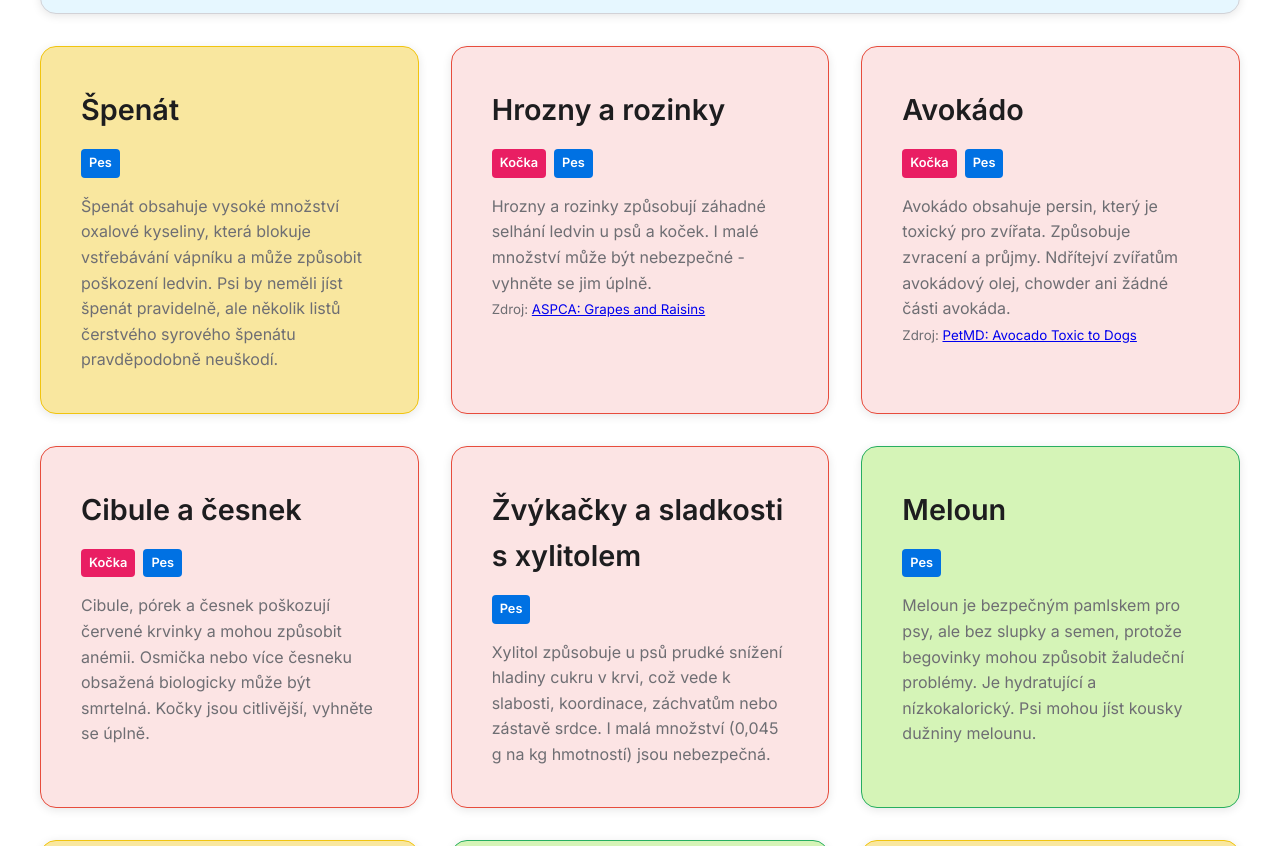
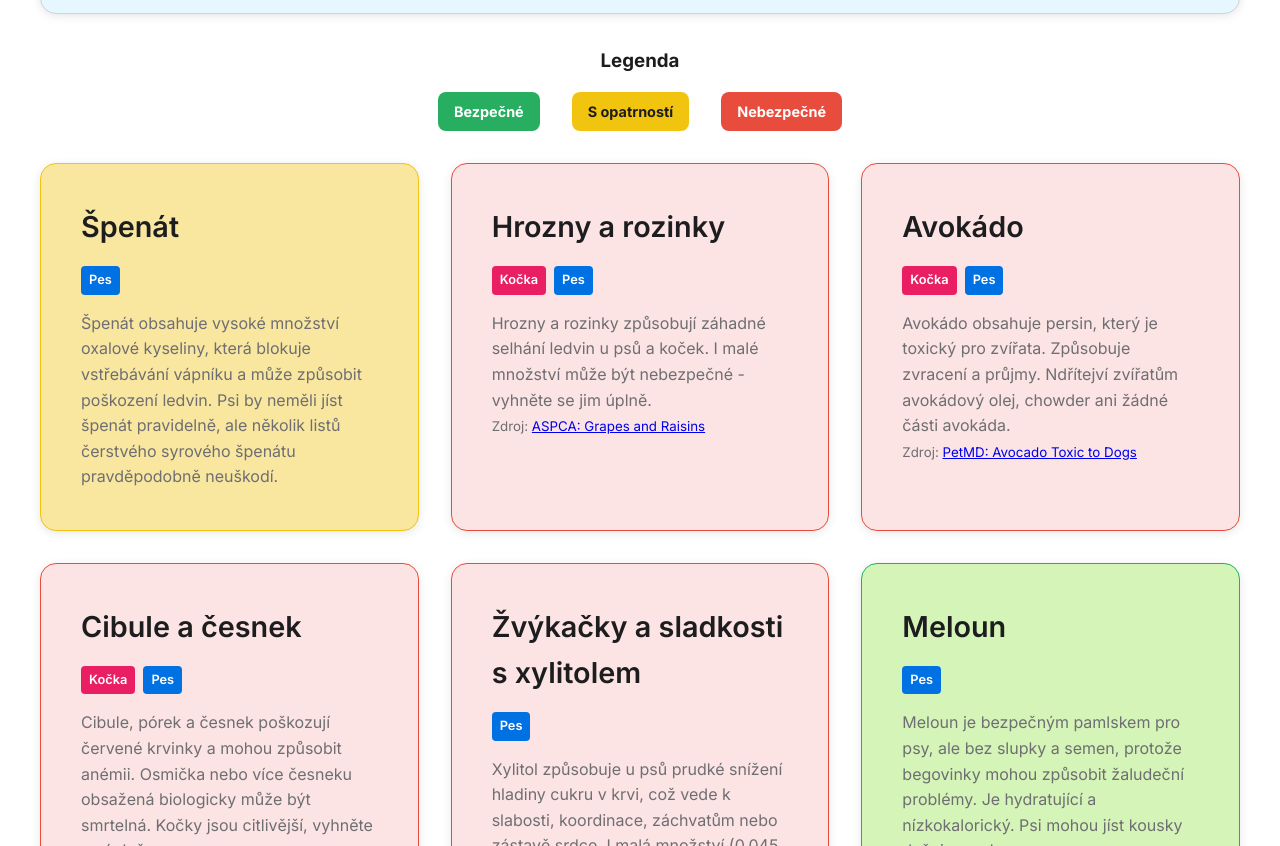
Before and after one commit to iksdeecz/nekrmte.cz, a plain HTML site: page index.html in a window 1280 px wide. Shown: the part 1478-2324 px from the top of the page. Drawn offline with Linux system fonts and the light colour scheme.

Commit message:
Added legend above cards to explain color meanings

```diff
--- a/assets/css/style.css
+++ b/assets/css/style.css
@@ -147,6 +147,53 @@ body.dark .disclaimer {
   background-color: #332f00;
   border-color: #665f00;
   color: #e6e600;
+}
+
+.legend {
+  margin-bottom: 2rem;
+  text-align: center;
+}
+
+.legend h3 {
+  margin-bottom: 1rem;
+  color: #1d1d1f;
+}
+
+.legend-items {
+  display: flex;
+  justify-content: center;
+  gap: 2rem;
+  flex-wrap: wrap;
+}
+
+.legend-item {
+  display: inline-block;
+  padding: 0.5rem 1rem;
+  border-radius: 0.5rem;
+  font-weight: bold;
+  color: white;
+  font-size: 0.9rem;
+}
+
+.legend-item.safe {
+  background-color: #27ae60;
+}
+
+.legend-item.caution {
+  background-color: #f1c40f;
+  color: #1d1d1f;
+}
+
+.legend-item.dangerous {
+  background-color: #e74c3c;
+}
+
+body.dark .legend h3 {
+  color: #f5f5f7;
+}
+
+body.dark .legend-item.caution {
+  color: #1d1d1f;
 }
 
 .posts-grid {
--- a/index.html
+++ b/index.html
@@ -52,6 +52,15 @@
       </ul>
     </section>
 
+    <div class="legend">
+      <h3>Legenda</h3>
+      <div class="legend-items">
+        <span class="legend-item safe">Bezpečné</span>
+        <span class="legend-item caution">S opatrností</span>
+        <span class="legend-item dangerous">Nebezpečné</span>
+      </div>
+    </div>
+
     <div id="posts-list" class="posts-grid">
       <!-- Posts will be inserted here by JS -->
     </div>
```
